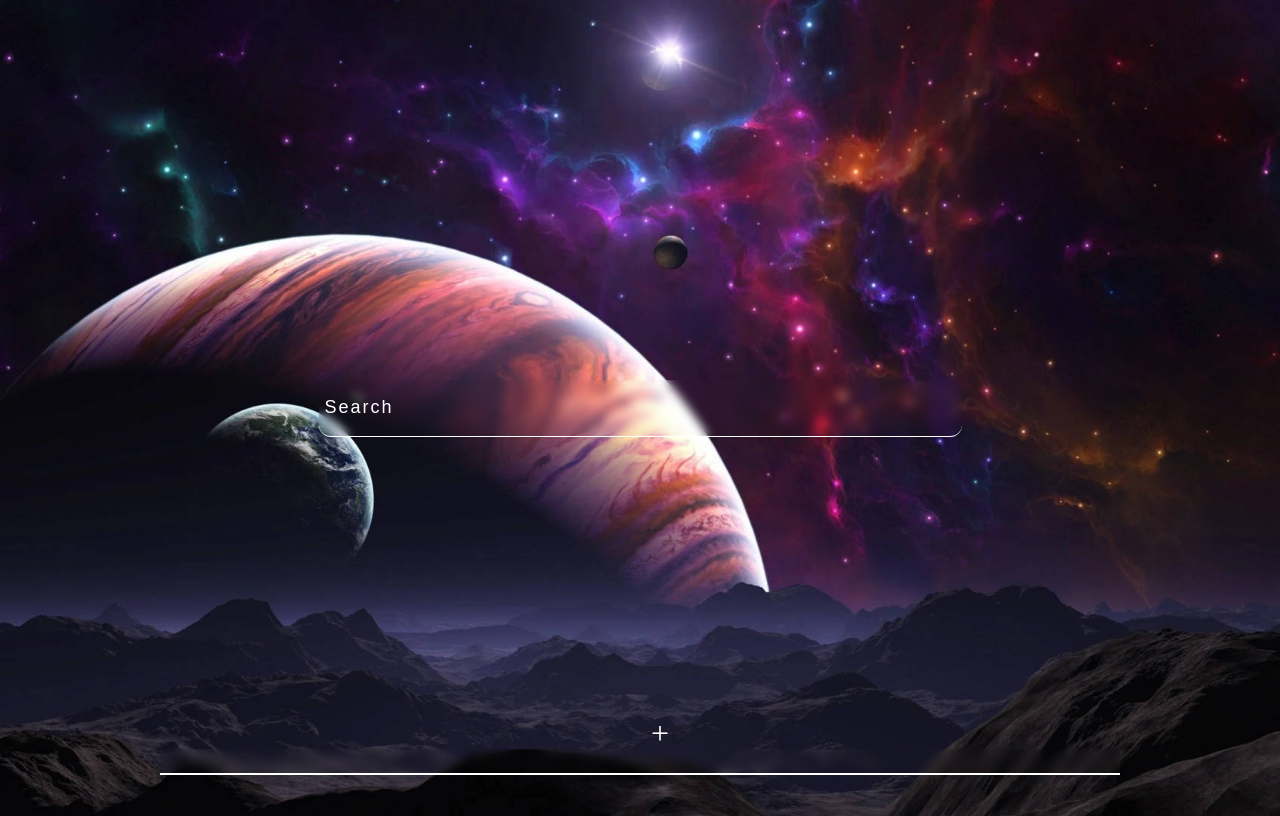
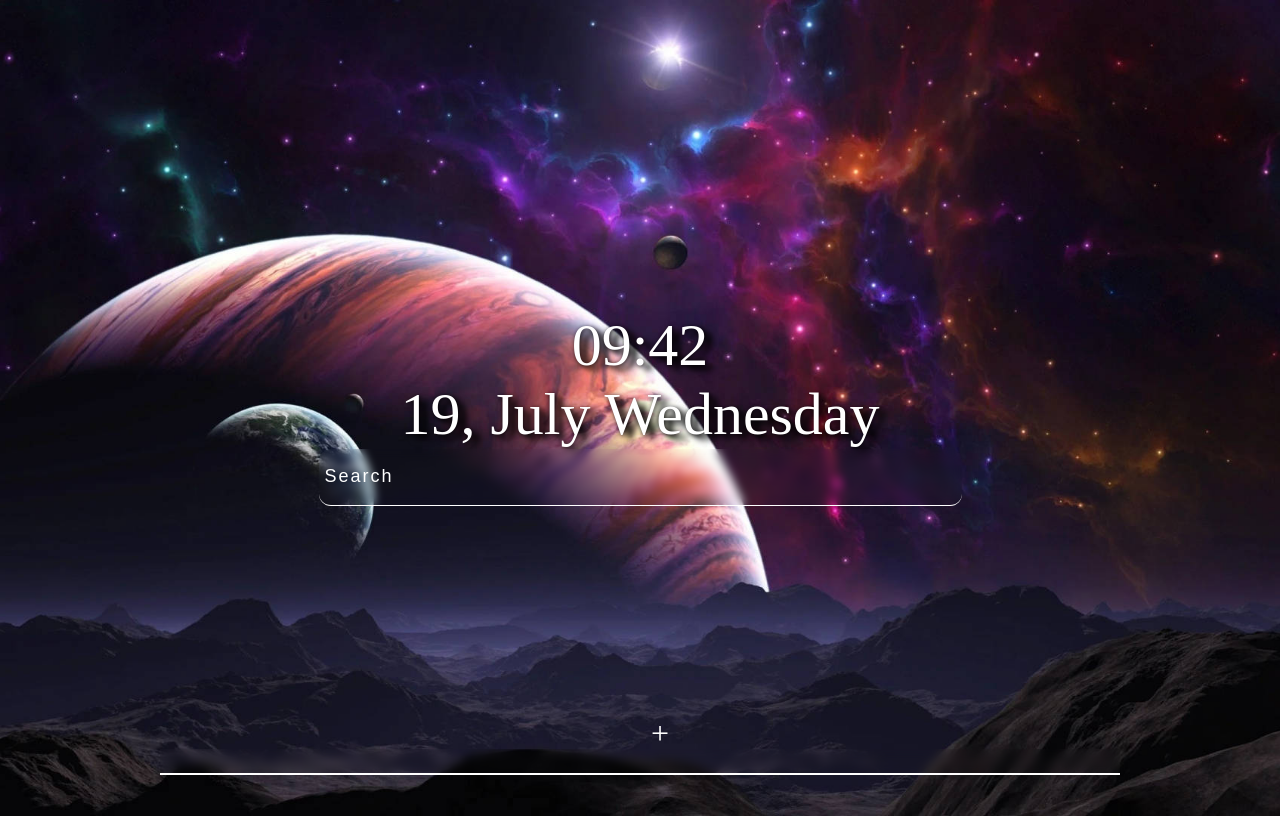
Before and after one commit to LOGESH-B/ChromeLandingPage, a plain HTML site: page index.html in a window 1280 px wide. Drawn offline with Linux system fonts and the light colour scheme.

Commit message:
changes done

```diff
--- a/index.css
+++ b/index.css
@@ -18,6 +18,7 @@ body {
     flex-wrap: wrap;
     align-content: center !important;
     height: 100vh;
+    flex-direction: column;
 }
 
 .search {
@@ -182,3 +183,13 @@ li:last-child:hover {
     letter-spacing: 2px;
     padding-left: 3px;
 }
+
+.systemDateTime {
+    display: flex;
+    justify-content: center;
+    align-items: center;
+    flex-direction: column;
+    font-size: 60px;
+    text-shadow: 8px 5px 6px #000, 1px 1px 5px #000;
+    color: #FFF;
+}
--- a/index.html
+++ b/index.html
@@ -11,6 +11,10 @@
 <body>
     <div class="outerdiv">
         <div class="center-div">
+            <div class="systemDateTime">
+                <div id="systemTime"></div>
+                <div id="systemDate"></div>
+            </div>
             <form id="form">
                 <input class="search" width="200" type="text" id="input" placeholder="Search" name="search"
                     autocomplete="off" />
--- a/scrip.js
+++ b/scrip.js
@@ -9,6 +9,7 @@ async function featchdata() {
     });
     ele += '<li><div class=" qlink-add" onclick="addfunc()">+</div></li>'
     document.getElementsByTagName("ul")[0].innerHTML = ele
+    patchDateTime();
 }
 document.getElementById("form").addEventListener("submit", (e) => {
     e.preventDefault();
@@ -38,3 +39,20 @@ document.getElementById("form1").addEventListener("submit", async (e) => {
     location.reload()
 
 })
+
+function patchDateTime() {
+    const everyMinute = 1000*60;
+    performPatchDateTime();
+    setInterval(() => {
+        performPatchDateTime();
+    }, everyMinute);
+}
+
+function performPatchDateTime() {
+        const days = ['Sunday', 'Monday', 'Tuesday', 'Wednesday', 'Thursday', 'Friday', 'Saturday'];
+        const monthNames = ["January", "February", "March", "April", "May", "June",
+                        "July", "August", "September", "October", "November", "December"];
+        const date = new Date();
+        document.getElementById("systemTime").innerText = `${('0' + date.getHours()).slice(-2)}:${('0' + date.getMinutes()).slice(-2)}`;
+        document.getElementById("systemDate").innerText = `${('0' + date.getDate()).slice(-2)}, ${monthNames[date.getMonth()]} ${days[date.getDay()]}`;
+}
```
